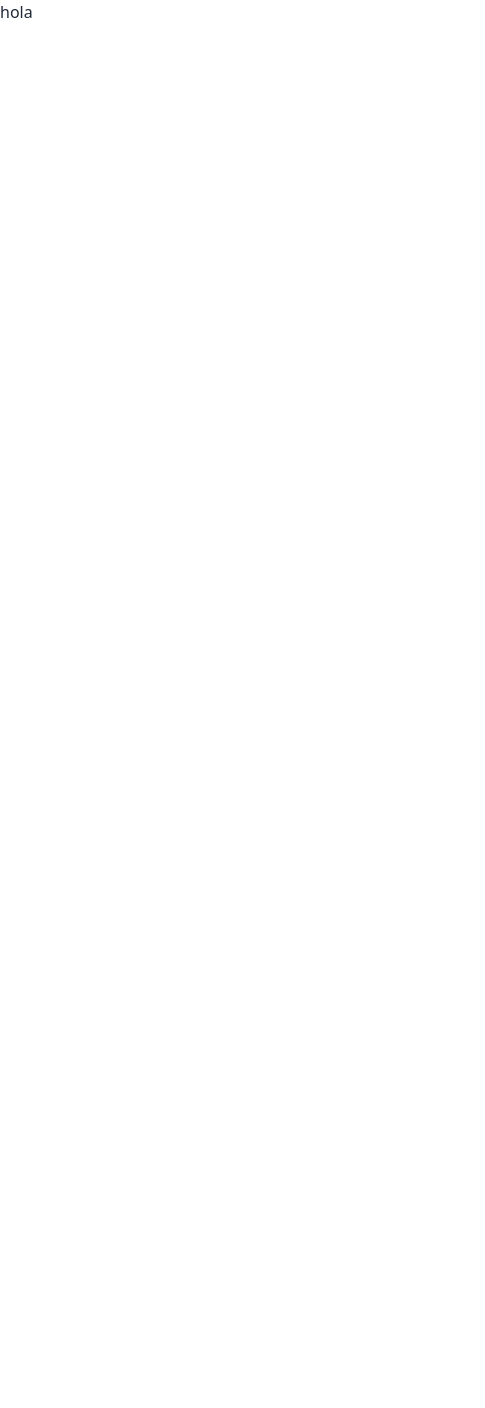
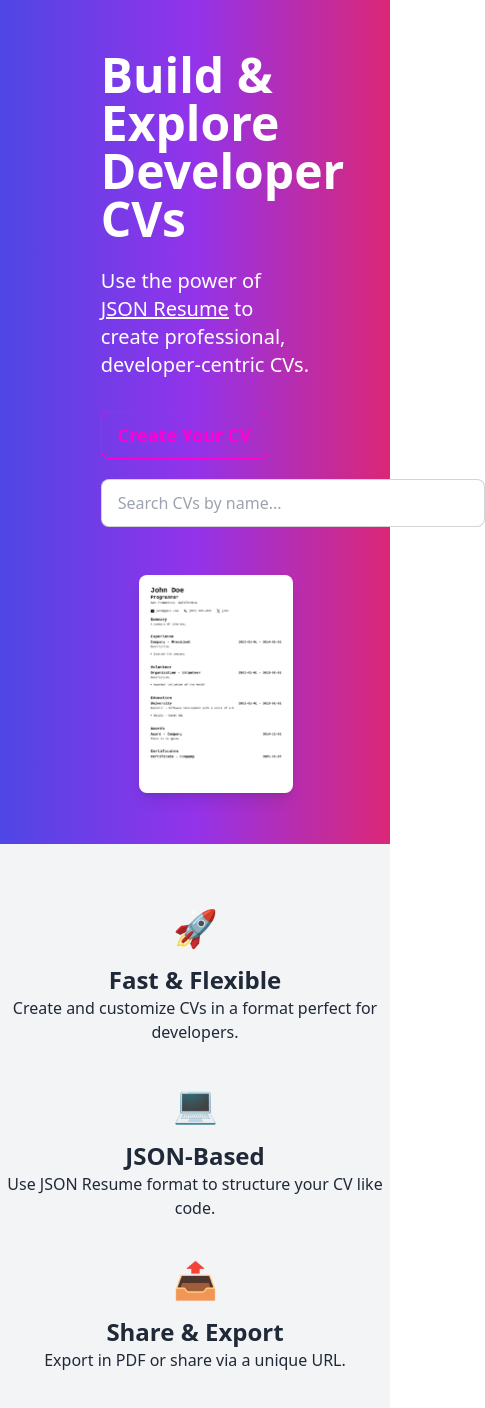
Before and after one commit to SanFre10/json-cv, a Next.js app: page / in a window 390 px wide. Shown: the top 1408 px of the page, 485 px wide, since content can reach past the window. Before the commit the page ends 844 px from the top, so only its background shows below. Built offline with nearby package versions, Linux system fonts and the light colour scheme.

Commit message:
landing page with search box

```diff
--- a/src/app/api/cv/route.ts
+++ b/src/app/api/cv/route.ts
@@ -26,7 +26,7 @@ export async function POST(req: NextRequest){
     const data = await req.json() as cvModel;
     try {
         const cv = cvSchema.parse(data.data) as CV;
-        CvService.saveCv(data.path, data.passphrase, cv, data.locale, data.theme);
+        CvService.saveCv(data.path, data.passphrase, cv, data.locale, data.theme, data.isPrivate);
         return NextResponse.json({ message: "Success" })
     }
     catch (e) {
--- /dev/null
+++ b/src/app/api/cv/search/route.ts
@@ -0,0 +1,11 @@
+import { CvService } from '@/services/cv.service';
+import { NextRequest, NextResponse } from 'next/server';
+
+export async function GET(req: NextRequest) {
+    const { searchParams } = new URL(req.url);
+    const path = searchParams.get('path');
+    if(!path) return NextResponse.json({ message: "Not found" }, { status: 404 });
+
+    const cvs = await CvService.searchCvModel(path);
+    return NextResponse.json({cvs}, { status: 200 });
+}
--- a/src/app/new/page.tsx
+++ b/src/app/new/page.tsx
@@ -46,13 +46,14 @@ export default function Page() {
 	const handleModalSave = (event: React.MouseEvent<HTMLButtonElement, MouseEvent>) => {
 		event.preventDefault();
 
-		const path = (document.querySelector('input[name="path"]') as HTMLInputElement).value;
-		const passphrase = (document.querySelector('input[name="passphrase"]') as HTMLInputElement).value;
+		const path = editPath?.current || (document.querySelector('input[name="path"]') as HTMLInputElement).value;
+		const passphrase = editPassphrase?.current || (document.querySelector('input[name="passphrase"]') as HTMLInputElement).value;
+		const isPrivate = (document.querySelector('input[name="isPrivate"]') as HTMLInputElement).checked;
 		const data = cvData;
 
 		fetch('/api/cv', {
 			method: 'POST',
-			body: JSON.stringify({ path, passphrase, data, locale, theme }),
+			body: JSON.stringify({ path, passphrase, data, locale, theme, isPrivate }),
 		}).then((res) => {
 			if (res.ok) {
 				(document.getElementById('saveModal') as HTMLFormElement).close();
@@ -138,7 +139,15 @@ export default function Page() {
 			</main>
 			<dialog id="saveModal" className="modal">
 				<div className="modal-box">
-					<input type="text" name="path" placeholder="Path" className="input w-full max-w-xs" defaultValue={editPath.current || ''} />
+					{!editPath.current && !editPassphrase.current && (
+						<>
+							<input
+								type="text"
+								name="path"
+								placeholder="Path"
+								className="input w-full max-w-xs"
+								defaultValue={editPath.current || ''}
+							/>
 							<input
 								type="text"
 								name="passphrase"
@@ -146,6 +155,15 @@ export default function Page() {
 								className="input w-full max-w-xs"
 								defaultValue={editPassphrase.current || ''}
 							/>
+						</>
+					)}
+					<div className="form-control">
+						<label className="label cursor-pointer">
+							<span className="label-text">Private</span>
+							<input type="checkbox" name="isPrivate" className="toggle" />
+						</label>
+					</div>
+
 					<div className="modal-action">
 						<form method="dialog">
 							<button onClick={handleModalSave} className="btn btn-success">
--- a/src/app/page.tsx
+++ b/src/app/page.tsx
@@ -1,3 +1,54 @@
+import Head from 'next/head';
+import SearchCVs from '@/components/SearchCVs';
+import Link from 'next/link';
+import Image from 'next/image';
+
 export default function Home() {
-	return <h1>hola</h1>;
+	return (
+		<main>
+			<section className="hero min-h-screen bg-gradient-to-r from-indigo-600 via-purple-600 to-pink-600 text-white">
+				<div className="hero-content flex flex-col md:flex-row items-center justify-between max-w-6xl mx-auto p-6">
+					<div className="text-balance md:text-left mb-8 md:mb-0 w-3/5">
+						<h1 className="text-5xl font-bold mb-6">Build & Explore Developer CVs</h1>
+						<p className="text-xl mb-8">
+							Use the power of{' '}
+							<a href="https://jsonresume.org/" target="_blank" className="link">
+								JSON Resume
+							</a>{' '}
+							to create professional, developer-centric CVs.
+						</p>
+
+						<Link href="/new" className="btn btn-outline btn-secondary text-lg">
+							Create Your CV
+						</Link>
+						<SearchCVs />
+					</div>
+
+					<div className="flex-shrink-0 w-2/5">
+						<Image src="/img/exampleCv.webp" alt="Example CV" width={600} height={700} className="rounded-lg shadow-lg" />
+					</div>
+				</div>
+			</section>
+
+			<section className="py-16 bg-gray-100 text-gray-800">
+				<div className="container mx-auto grid grid-cols-1 md:grid-cols-3 gap-10 text-center">
+					<div>
+						<div className="text-4xl mb-4">🚀</div>
+						<h3 className="text-2xl font-bold">Fast & Flexible</h3>
+						<p>Create and customize CVs in a format perfect for developers.</p>
+					</div>
+					<div>
+						<div className="text-4xl mb-4">💻</div>
+						<h3 className="text-2xl font-bold">JSON-Based</h3>
+						<p>Use JSON Resume format to structure your CV like code.</p>
+					</div>
+					<div>
+						<div className="text-4xl mb-4">📤</div>
+						<h3 className="text-2xl font-bold">Share & Export</h3>
+						<p>Export in PDF or share via a unique URL.</p>
+					</div>
+				</div>
+			</section>
+		</main>
+	);
 }
--- /dev/null
+++ b/src/components/SearchCVs.tsx
@@ -0,0 +1,65 @@
+'use client';
+
+import { cvModel } from '@/types/cvModel';
+import { useState, useEffect } from 'react';
+
+export default function SearchCVs() {
+	const [searchTerm, setSearchTerm] = useState('');
+	const [results, setResults] = useState([] as cvModel[]);
+	const [isFocused, setIsFocused] = useState(false);
+
+	useEffect(() => {
+		const timeoutId = setTimeout(() => {
+			if (searchTerm) {
+				fetch(`/api/cv/search?path=${searchTerm}`)
+					.then((res) => res.json())
+					.then((data) => setResults(data.cvs));
+			} else {
+				setResults([]);
+			}
+		}, 100);
+
+		return () => clearTimeout(timeoutId);
+	}, [searchTerm]);
+
+	return (
+		<div className="relative w-96 mt-5">
+			<input
+				type="text"
+				placeholder="Search CVs by name..."
+				value={searchTerm}
+				onChange={(e) => setSearchTerm(e.target.value)}
+				onFocus={() => setIsFocused(true)}
+				onBlur={() => setTimeout(() => setIsFocused(false), 100)} //TODO: Fix this to prevent the menu from closing when clicking on items
+				className="input input-bordered w-full input-white"
+			/>
+
+			{isFocused && (
+				<ul className="menu bg-base-200 absolute top-12 left-0 right-0 z-10 shadow-lg rounded-box max-h-60 overflow-y-auto">
+					{results.length > 0 ? (
+						results.map((cv) => (
+							<li key={cv.path}>
+								<a href={`/${cv.path}`} className="truncate">
+									{cv.path}
+								</a>
+							</li>
+						))
+					) : (
+						<>
+							<li>
+								<a href="/santiago.frega" className="truncate">
+									Santiago Frega
+								</a>
+							</li>
+							<li>
+								<a href="/jonhdoe" className="truncate">
+									JonhDoe
+								</a>
+							</li>
+						</>
+					)}
+				</ul>
+			)}
+		</div>
+	);
+}
--- a/src/services/cv.service.ts
+++ b/src/services/cv.service.ts
@@ -46,14 +46,31 @@ export class CvService {
         return null;
     }
 
-    static saveCv = async (path: string, passphrase: string, data: CV, locale: Locales, theme: Theme) => {
+    static searchCvModel = async (path: string): Promise<cvModel[] | null> => {
+        try {
+            const db = await connectToDatabase();
+            const collection = db.collection<cvModel>('cv');
+
+            const data = await collection.find({
+                path: { $regex: `^${path}`, $options: "i" }, // Case-insensitive search
+                isPrivate: false
+            }).limit(10).toArray();
+            return data;
+        }
+        catch (e) {
+            console.error(e);
+        }
+        return null;
+    }
+
+    static saveCv = async (path: string, passphrase: string, data: CV, locale: Locales, theme: Theme, isPrivate: boolean) => {
         try {
             const db = await connectToDatabase();
             const collection = db.collection<cvModel>('cv');
 
             const cv = (collection.updateOne(
                 { path: path },
-                { $set: { passphrase: passphrase, data: data, locale:locale, theme:theme } },
+                { $set: { passphrase: passphrase, data: data, locale:locale, theme:theme, isPrivate:isPrivate } },
                 { upsert: true }
             ))
             return cv;
```
Also changed, not shown: public/img/exampleCv.webp (added). Lines whose indentation alone changed are shown as unchanged.
